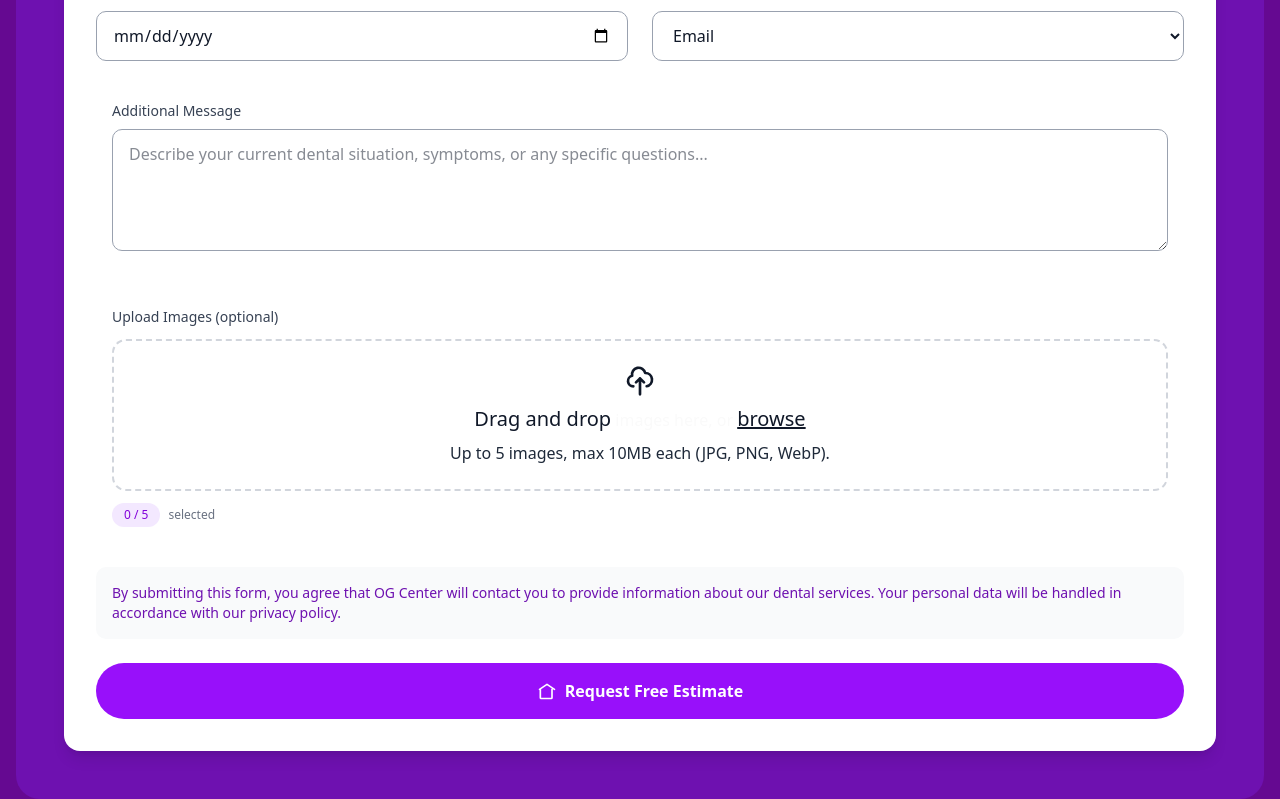
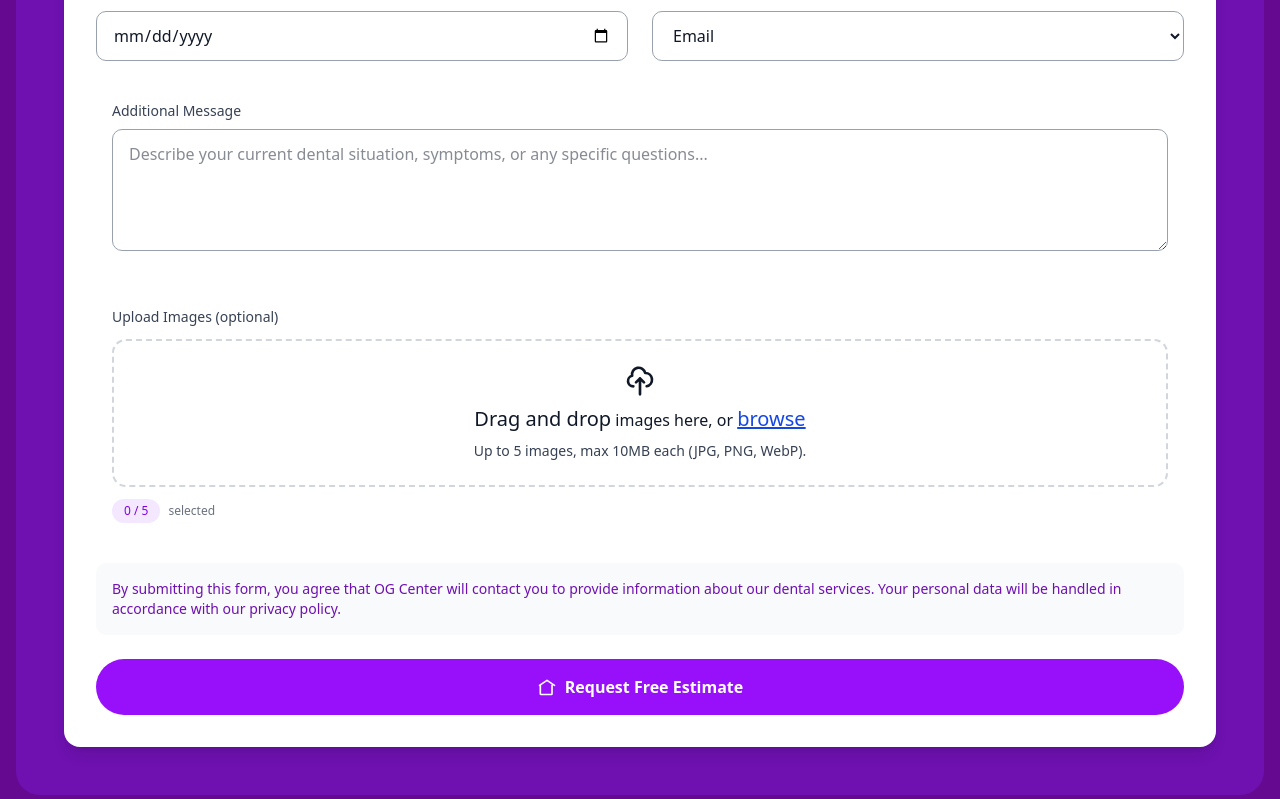
Before and after one commit to ocreamer888/dentalimplantcentercostarica, a Next.js app: page /free-estimate in a window 1280 px wide. Shown: the part 1755-2554 px from the top of the page. Built offline with nearby package versions, Linux system fonts and the light colour scheme.

Commit message:
Fixed Contrast in Estimate Form

```diff
--- a/src/components/FreeEstimate/EstimateForm/index.tsx
+++ b/src/components/FreeEstimate/EstimateForm/index.tsx
@@ -430,18 +430,18 @@ const EstimateForm = () => {
                       onClick={() => fileInputRef.current?.click()}
                       className={[
                         "w-full cursor-pointer rounded-xl border-2 border-dashed p-6 transition",
-                        "bg-white",
-                        isDragging ? "border-purple-500 bg-purple-50 ring-2 ring-purple-200" : "border-gray-300 hover:border-purple-400"
+                        "bg-white focus-visible:outline focus-visible:outline-2 focus-visible:outline-purple-600",
+                        isDragging ? "border-purple-500 ring-2 ring-purple-200" : "border-gray-300 hover:border-purple-400"
                       ].join(" ")}
                     >
                       <div className="flex flex-col items-center justify-center gap-2 text-center">
                         <svg xmlns="http://www.w3.org/2000/svg" className="h-8 w-8 text-gray-900" viewBox="0 0 24 24" fill="none" stroke="currentColor">
                           <path strokeLinecap="round" strokeLinejoin="round" strokeWidth="2" d="M7 16a4 4 0 01-.88-7.903A5 5 0 1115.9 6L16 6a5 5 0 011 9.9M15 13l-3-3m0 0l-3 3m3-3v12" />
                         </svg>
-                        <div className="text-medium">
-                          <span className="text-xl text-gray-900">Drag and drop</span> images here, or <span className="text-xl text-gray-900 underline">browse</span>
+                        <div className="text-base text-gray-900">
+                          <span className="text-xl text-gray-900">Drag and drop</span> images here, or <span className="text-xl text-blue-700 underline">browse</span>
                         </div>
-                        <p className="text-medium text-gray-800">
+                        <p className="text-sm text-gray-700">
                           Up to {MAX_IMAGES} images, max 10MB each (JPG, PNG, WebP).
                         </p>
                       </div>
```
